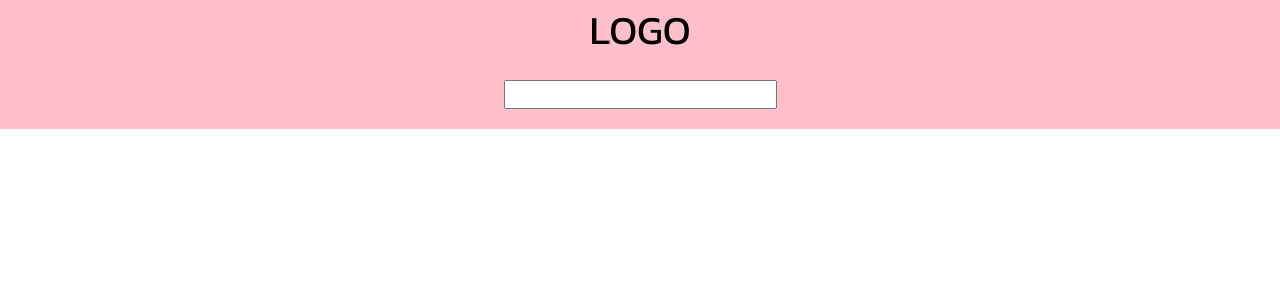
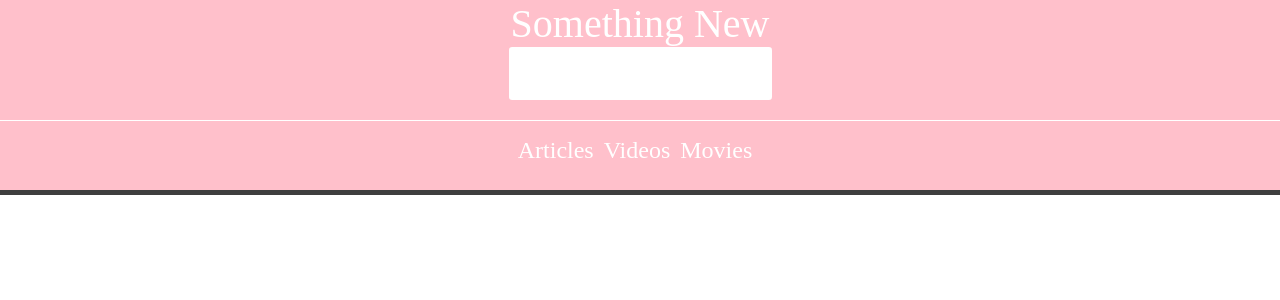
Before and after one commit to stellamarma/React, a React (Vite) app in the folder 2.Components/: page / in a window 1280 px wide. Shown: the top 300 px of the page. Built offline with nearby package versions, Linux system fonts and the light colour scheme.

Commit message:
Add anv items

```diff
--- a/2.Components/index.html
+++ b/2.Components/index.html
@@ -9,7 +9,7 @@
     <link rel="preconnect" href="https://fonts.googleapis.com">
     <link rel="preconnect" href="https://fonts.gstatic.com" crossorigin>
     <link href="https://fonts.googleapis.com/css2?family=Kanit:ital,wght@0,100;0,200;0,300;0,400;0,500;0,600;0,700;0,800;0,900;1,100;1,200;1,300;1,400;1,500;1,600;1,700;1,800;1,900&display=swap" rel="stylesheet">
-    <link rel="stylesheet" type="text/css" href="styles.css">
+    <link rel="stylesheet" type="text/css" href="./src/styles.css/style.css">
     <title>Vite + React</title>
   </head>
   <body>
--- a/2.Components/public/styles.css
+++ /dev/null
@@ -1,17 +0,0 @@
-body{
-    margin:0;
-}
-header{
-    background:pink;
-    text-align:center;
-}
-.logo{
-    color:'black';
-    font-family:'Kanit';
-    font-size:40px;
-
-}
-header input{
-    font-size: 20px;
-    margin:20px 0px;
-}
--- a/2.Components/src/components/header.jsx
+++ b/2.Components/src/components/Header/header.jsx
@@ -12,22 +12,22 @@
 //             </header>)
 //     }
 // }
-
+import Navigation from './nav';
 const Header=(event)=>{
     const onChangeHandeler=()=>{
-        console.log(event.target )
+        console.log(event.target.value )
 
     }
 
     return(
         <header >
-           <div className="logo" onClick={()=>console.log('i was click')}
+
+           <div className="logo"
             onPointerEnter={e => console.log('onPointerEnter')}>
-                LOGO
+                Something New
             </div>
-             <input onChange={onChangeHandeler}
-             onFocus={e => console.log('on focus')}
-             onBlur={e => console.log('on blur')}/>
+             <input onChange={onChangeHandeler}/>
+             <Navigation />
        </header>
    )
  }
--- /dev/null
+++ b/2.Components/src/components/Header/nav.jsx
@@ -0,0 +1,23 @@
+const Nav =()=>{
+    const navItems =[
+        {id:"1",link:"/articles",title:"Articles"},
+        {id:"2",link:"/videos",title:"Videos"},
+        {id:"3",link:"/movies",title:"Movies"},
+    ]
+
+  return(
+  <nav className="mainNav">
+        <ul>
+            { navItems.map(item=>(
+                 <li className="navItem " key={item.id}>
+                     <a href={item.link} >{item.title}</a>
+                 </li>
+            ))}
+
+                </ul>
+    </nav>
+  )
+
+}
+
+export default Nav;
--- a/2.Components/src/main.jsx
+++ b/2.Components/src/main.jsx
@@ -1,7 +1,7 @@
 
 import 'react';
 import ReactDOM from 'react-dom/client';
-import Header from './components/header';
+import Header from './components/Header/header';
 //import NewsList from './components/news_list';
 
 const App = ()=> {
@@ -15,5 +15,4 @@ const App = ()=> {
     )
 }
 
-const root=ReactDOM.createRoot(document.getElementById('root'));//chose where to host react app
-root.render(<App/>);//because App is a function
+ReactDOM.createRoot(document.getElementById('root')).render(<App/>);
--- /dev/null
+++ b/2.Components/src/styles.css/style.css
@@ -0,0 +1,75 @@
+body{
+    margin:0;
+ }
+
+a {
+    color: inherit;
+    text-decoration: none;
+}
+
+
+.logo {
+    color:#fff;
+    font-size: 40px;
+    font-family:Anton;
+ }
+
+header {
+    background: pink;
+    text-align: center;
+    border-bottom: 5px solid #3e3e3e;
+    padding-bottom: 10px;
+ }
+ header input {
+    font-family:'Kanit';
+    color: #333;
+    font-size: 1.2rem;
+    margin: 0 auto;
+    padding: 10px;
+    border-radius: 0.2rem;
+    background-color: rgb(255, 255, 255);
+    border: none;
+    display: block;
+    border-bottom: 0.3rem solid transparent;
+    transition: all 0.3s;
+}
+.container {
+    margin:0 auto;
+    width:90%;
+}
+button {
+    display: block;
+    width: 110px;
+    margin: 10px 0px;
+}
+nav {
+    border-top: 1px solid white;
+    margin-top: 20px;
+}
+
+.mainNav ul {
+    list-style-type: none;
+    padding-left: 0;
+}
+
+  .navItem {
+    display: inline-block;
+    color: #fff;
+    font-size: 24px;
+    font-family: Anton;
+    margin-right: 10px;
+  }
+
+  .navItem a::after {
+    display: inline-block;
+    color: #000;
+    font-weight: bold;
+    padding: 0 3px;
+    margin-right: 10px;
+  }
+
+  .news_item {
+    padding:20px;
+    box-sizing: border-box;
+    border-bottom:1px solid grey
+ }
```
